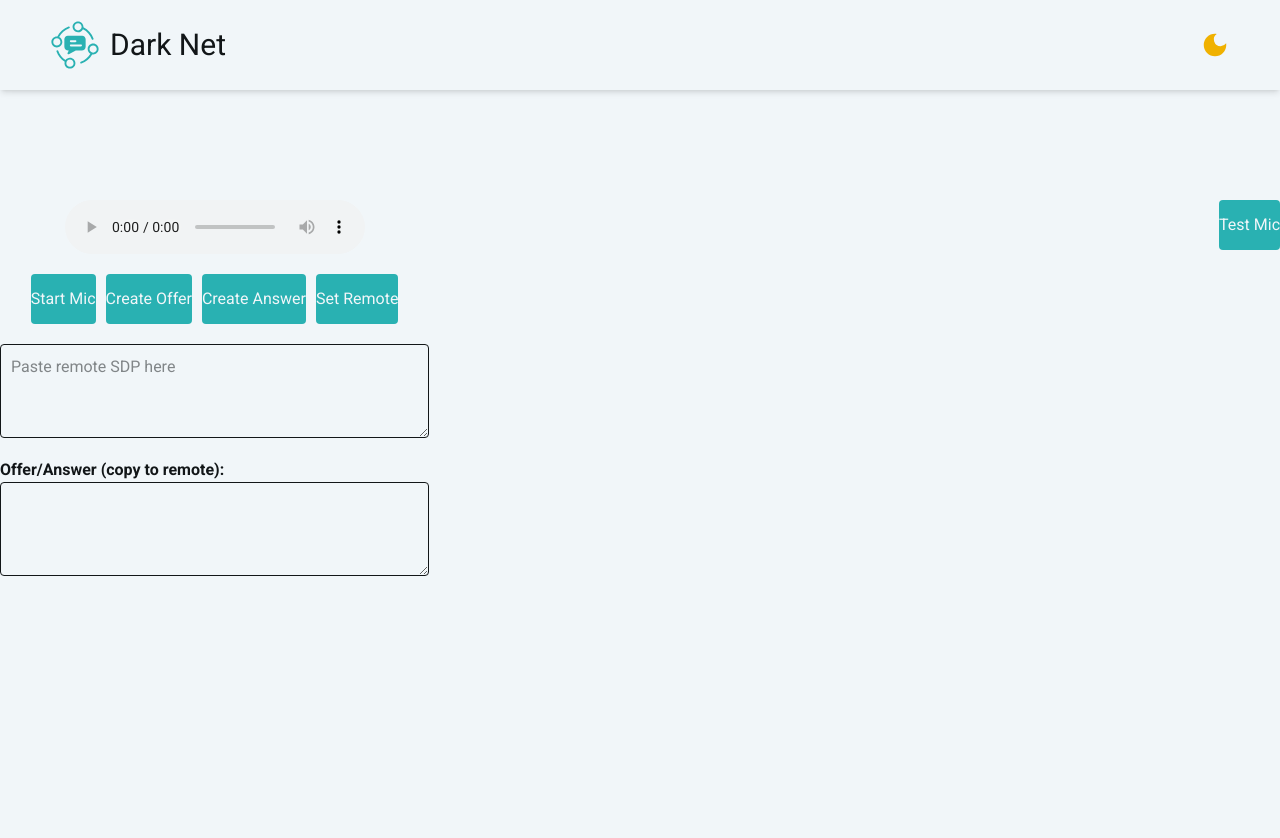
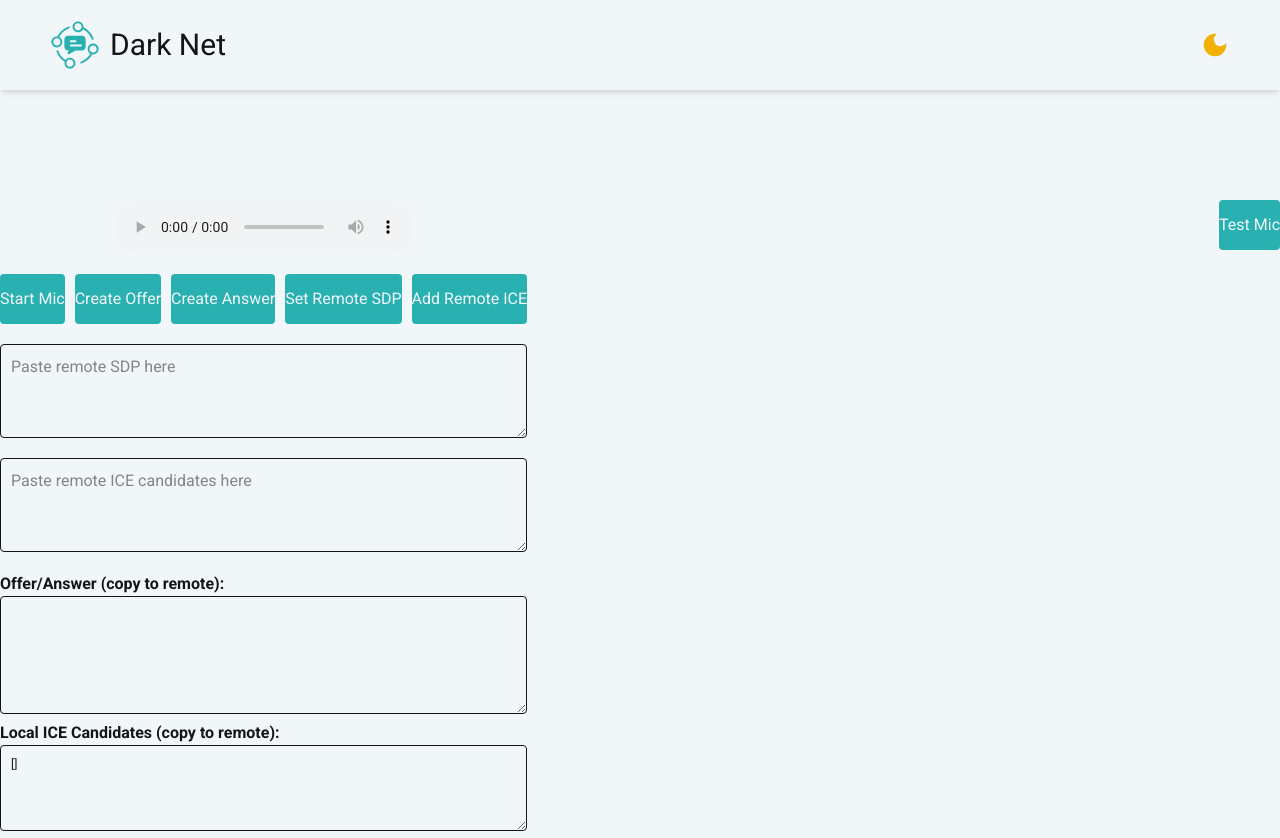
Before and after one commit to NPT-Dark/dark-net, a Next.js app: page / in a window 1280 px wide. Before the commit the page ends 800 px from the top, so only its background shows below. Built offline with nearby package versions, Linux system fonts and the light colour scheme.

Commit message:
base connect mic voice

```diff
--- a/src/components/UI/webRTC.tsx
+++ b/src/components/UI/webRTC.tsx
@@ -4,11 +4,16 @@ import React, { useRef, useState } from "react";
 export default function WebRTCCall() {
   const remoteVideo = useRef<HTMLVideoElement>(null);
   const remoteAudio = useRef<HTMLAudioElement>(null);
-  const pcRef = useRef<RTCPeerConnection>(null);
+  const pcRef = useRef<RTCPeerConnection | null>(null);
+
   const [offer, setOffer] = useState("");
   const [answer, setAnswer] = useState("");
   const [remoteSDP, setRemoteSDP] = useState("");
+  const [remoteICE, setRemoteICE] = useState("");
+  // eslint-disable-next-line @typescript-eslint/no-explicit-any
+  const [localICE, setLocalICE] = useState<any[]>([]);
   const [hasRemoteVideo, setHasRemoteVideo] = useState(false);
+  const [audioReady, setAudioReady] = useState(false);
 
   const start = async () => {
     let stream: MediaStream | null = null;
@@ -25,62 +30,112 @@ export default function WebRTCCall() {
       alert("Không tìm thấy thiết bị microphone!");
       return;
     }
-    // Không cần xử lý video local nếu chỉ có mic
 
     const pc = new RTCPeerConnection();
+    pcRef.current = pc;
+
     stream.getTracks().forEach((track) => pc.addTrack(track, stream));
+
     pc.ontrack = (event) => {
       const remoteStream = event.streams[0];
-      console.log("Remote stream received:", remoteStream);
-      console.log("alsjdhjahsdhasd", remoteStream.getVideoTracks());
-
       if (remoteStream.getVideoTracks().length > 0 && remoteVideo.current) {
         remoteVideo.current.srcObject = remoteStream;
         remoteVideo.current.muted = false;
-        remoteVideo.current.volume = 1;
         setHasRemoteVideo(true);
-      } else if (remoteAudio.current) {
+      }
+      if (remoteStream.getAudioTracks().length > 0 && remoteAudio.current) {
         remoteAudio.current.srcObject = remoteStream;
         remoteAudio.current.muted = false;
-        remoteAudio.current.volume = 1;
-        setHasRemoteVideo(false);
+        setAudioReady(true);
         remoteAudio.current.play().catch((e) => {
-          // Một số trình duyệt yêu cầu thao tác người dùng mới phát được audio
           console.warn("Audio play error:", e);
         });
       }
-      console.log("Remote audio tracks:", remoteStream.getAudioTracks());
     };
-    pcRef.current = pc;
+
+    // eslint-disable-next-line @typescript-eslint/no-explicit-any
+    pc.onicecandidate = (event: any) => {
+      if (event?.candidate !== null) {
+        setLocalICE((prev) => [...prev, event?.candidate.toJSON()]);
+      }
+    };
   };
 
   const createOffer = async () => {
     if (!pcRef.current) return;
     const offer = await pcRef.current.createOffer();
     await pcRef.current.setLocalDescription(offer);
-    setOffer(JSON.stringify(offer));
+    setOffer(JSON.stringify(offer, null, 2));
   };
 
   const createAnswer = async () => {
-    if (!pcRef.current) return;
+    if (!pcRef.current || !remoteSDP.trim()) {
+      alert("Remote SDP rỗng!");
+      return;
+    }
+
+    try {
       const remoteDesc = new RTCSessionDescription(JSON.parse(remoteSDP));
       await pcRef.current.setRemoteDescription(remoteDesc);
       const answer = await pcRef.current.createAnswer();
       await pcRef.current.setLocalDescription(answer);
-    setAnswer(JSON.stringify(answer));
+      setAnswer(JSON.stringify(answer, null, 2));
+    } catch (err) {
+      alert("Lỗi khi tạo answer: Kiểm tra SDP!");
+      console.error(err);
+    }
   };
 
   const setRemoteAnswer = async () => {
-    if (!pcRef.current) return;
+    if (!pcRef.current || !remoteSDP.trim()) {
+      alert("Remote SDP rỗng!");
+      return;
+    }
+
+    try {
       const remoteDesc = new RTCSessionDescription(JSON.parse(remoteSDP));
       await pcRef.current.setRemoteDescription(remoteDesc);
+    } catch (err) {
+      alert("Lỗi khi setRemoteAnswer: JSON không hợp lệ!");
+      console.error(err);
+    }
+  };
+
+  const addRemoteICE = async () => {
+    if (!pcRef.current || !remoteICE.trim()) {
+      alert("Remote ICE rỗng!");
+      return;
+    }
+
+    try {
+      const raw = JSON.parse(remoteICE);
+      const candidates: RTCIceCandidateInit[] = Array.isArray(raw)
+        ? raw.map((item) =>
+            typeof item === "string" ? JSON.parse(item) : item
+          )
+        : [];
+
+      for (const candidate of candidates) {
+        await pcRef.current.addIceCandidate(new RTCIceCandidate(candidate));
+      }
+
+      alert("Thêm remote ICE thành công!");
+    } catch (err) {
+      console.error("Lỗi parse ICE:", err);
+      alert("Remote ICE không hợp lệ!");
+    }
+  };
+
+  const playAudio = () => {
+    if (remoteAudio.current) {
+      remoteAudio.current.play();
+    }
   };
 
   return (
     <div className="flex flex-col gap-4 items-center">
       <div className="flex gap-4">
-        {/* Local video không cần nếu chỉ có mic */}
-        {hasRemoteVideo ? (
+        {hasRemoteVideo && (
           <video
             ref={remoteVideo}
             autoPlay
@@ -89,16 +144,22 @@ export default function WebRTCCall() {
             height={180}
             style={{ background: "#222" }}
           />
-        ) : (
+        )}
         <audio
           ref={remoteAudio}
           autoPlay
           controls
           style={{ display: "block" }}
         />
+      </div>
+
+      {audioReady && (
+        <button className="btn-primary" onClick={playAudio}>
+          Play Remote Audio
+        </button>
       )}
-      </div>
-      <div className="flex gap-2">
+
+      <div className="flex gap-2 flex-wrap">
         <button className="btn-primary" onClick={start}>
           Start Mic
         </button>
@@ -109,9 +170,13 @@ export default function WebRTCCall() {
           Create Answer
         </button>
         <button className="btn-primary" onClick={setRemoteAnswer}>
-          Set Remote
+          Set Remote SDP
+        </button>
+        <button className="btn-primary" onClick={addRemoteICE}>
+          Add Remote ICE
         </button>
       </div>
+
       <textarea
         className="w-full p-2 border rounded"
         rows={3}
@@ -119,13 +184,32 @@ export default function WebRTCCall() {
         value={remoteSDP}
         onChange={(e) => setRemoteSDP(e.target.value)}
       />
+
+      <textarea
+        className="w-full p-2 border rounded"
+        rows={3}
+        placeholder="Paste remote ICE candidates here"
+        value={remoteICE}
+        onChange={(e) => setRemoteICE(e.target.value)}
+      />
+
       <div className="w-full">
         <div>
           <b>Offer/Answer (copy to remote):</b>
           <textarea
             className="w-full p-2 border rounded"
-            rows={3}
+            rows={4}
             value={offer || answer}
+            readOnly
+          />
+        </div>
+
+        <div>
+          <b>Local ICE Candidates (copy to remote):</b>
+          <textarea
+            className="w-full p-2 border rounded text-xs"
+            rows={4}
+            value={JSON.stringify(localICE, null, 2)}
             readOnly
           />
         </div>
```
Lines whose indentation alone changed are shown as unchanged.
